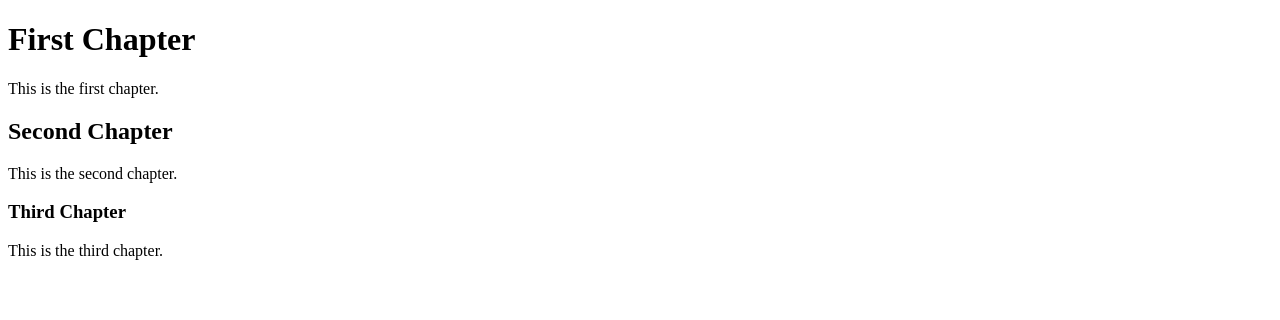
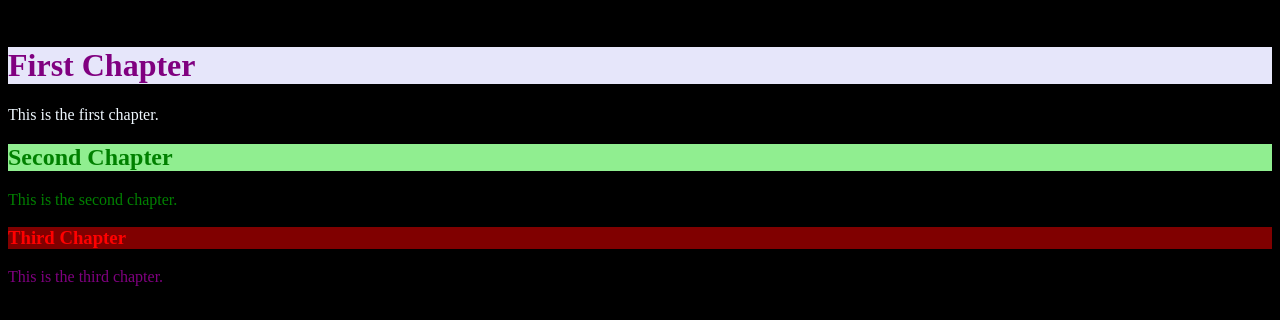
Before and after one commit to aaronmontano/Meta-Backend-Certificate, a plain HTML site: page Intro_to_Backend/Styled_Page/styled_page.html in a window 1280 px wide. Drawn offline with Linux system fonts and the light colour scheme.

Commit message:
Updated styled_page.html and styles.css.

```diff
--- a/Intro_to_Backend/Styled_Page/styled_page.html
+++ b/Intro_to_Backend/Styled_Page/styled_page.html
@@ -1,19 +1,25 @@
 <!DOCTYPE html>
 
     <head>
-
+        <link rel = "stylesheet" href = "styles.css" /> <!-- Link to .css stylesheet with this syntax. -->
     </head>
 
     <body>
 
+        <div id = "header1"><
             <h1> First Chapter </h1>
             <p> This is the first chapter. </p>
+        </div>
 
+        <div id = "header2">
             <h2> Second Chapter </h2>
             <p> This is the second chapter. </p>
+        </div>
 
+        <div id = "header3">
             <h3> Third Chapter </h3>
             <p> This is the third chapter. </p>
+        </div>
 
     </body>
 
--- a/Intro_to_Backend/Styled_Page/styles.css
+++ b/Intro_to_Backend/Styled_Page/styles.css
@@ -1,4 +1,30 @@
-h1 {
-    color: blue;
-    background-color: grey;
+#header1 h1 {
+    color: purple;
+    background-color: lavender;
 }
+
+#header2 h2 {
+    color: green;
+    background-color: lightgreen;
+}
+
+#header3 h3 {
+    color: red;
+    background-color: maroon;
+}
+
+#header1 p {
+    color:aliceblue
+}
+
+#header2 p {
+    color: green;
+}
+
+#header3 p {
+    color: purple;
+}
+
+body {
+    background-color: black;
+}
```
Lines whose indentation alone changed are shown as unchanged.
